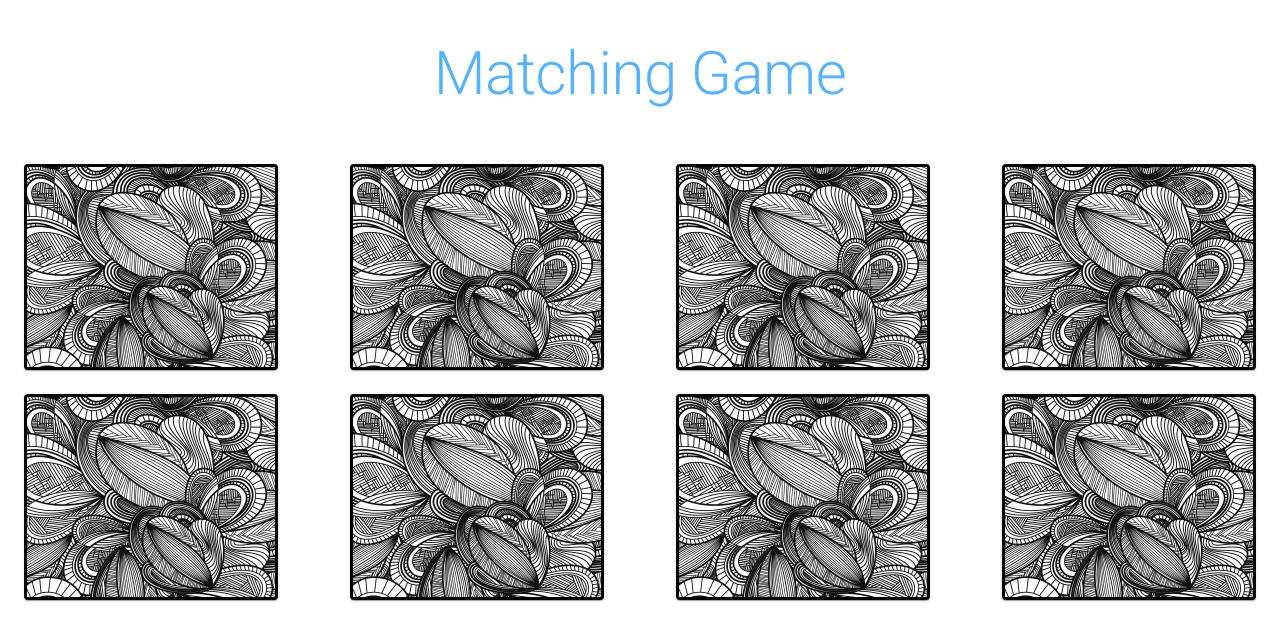
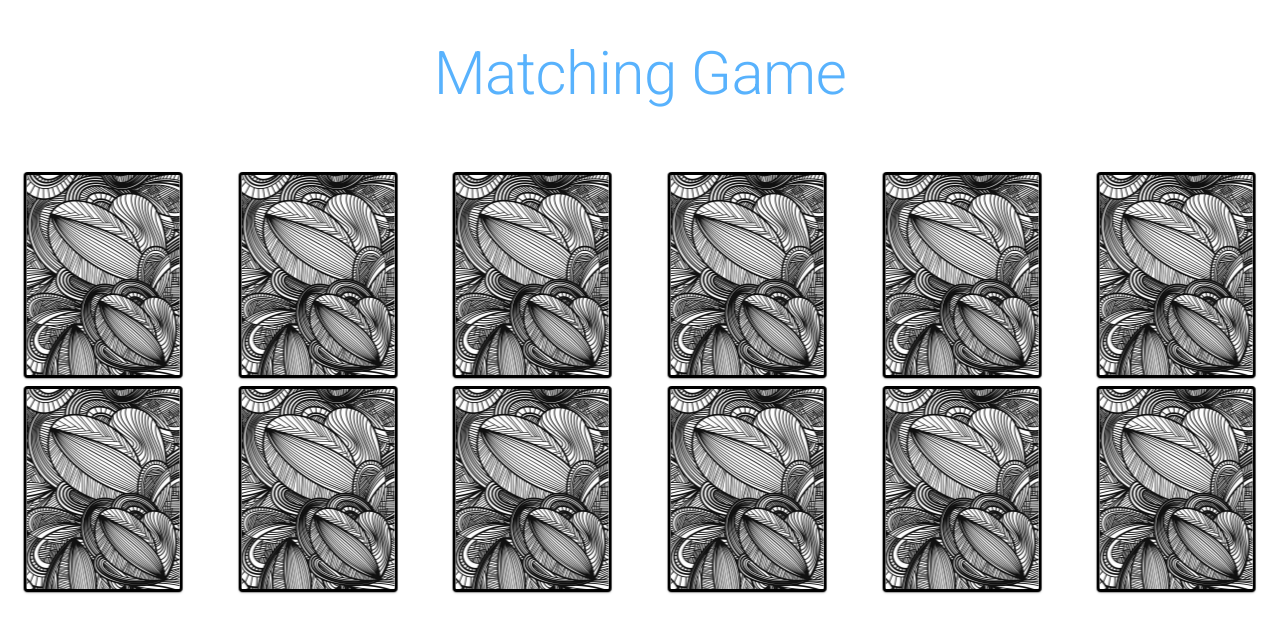
Before and after one commit to mcintyremason/match-game, a React app: page / in a window 1280 px wide. Both pictures are taken after a click on the button "START". Shown: the top 640 px of the page. Built offline with nearby package versions, Linux system fonts and the light colour scheme.

Commit message:
card spacing

```diff
--- a/src/components/Game/index.tsx
+++ b/src/components/Game/index.tsx
@@ -208,11 +208,11 @@ class Game extends React.Component<GameProps, GameType> {
         >
           <Typography variant='h1'>You Win!</Typography>
         </Grid>)
-        : <Grid container spacing={3}>
+        : <Grid container spacing={cards.length <= 8 ? 3 : 1}>
           {cards
           .sort((a, b) => a.order - b.order)
           .map(card => (
-          <Grid item xs={6} sm={3} key={card.id}>
+          <Grid item xs={6} sm={cards.length <= 8 ? 3 : 2} key={card.id}>
             <MatchCard {... {
                 ...card,
                 selected: selectedCardFirst === card || selectedCardSecond === card,
--- a/src/components/HomePage/index.tsx
+++ b/src/components/HomePage/index.tsx
@@ -70,34 +70,34 @@ const cards: Array<MatchCardProps> = [{
     imgSrc: forky,
     selected: false
   },
-  // {
-  //   id: '9',
-  //   value: 'Mr. Potato Head',
-  //   order: Math.floor(Math.random() * 4),
-  //   imgSrc: mrPotatoHead,
-  //   selected: false
-  // },
-  // {
-  //   id: '10',
-  //   value: 'Mr. Potato Head',
-  //   order: Math.floor(Math.random() * 4),
-  //   imgSrc: mrPotatoHead,
-  //   selected: false
-  // },
-  // {
-  //   id: '11',
-  //   value: 'Mrs. Potato Head',
-  //   order: Math.floor(Math.random() * 4),
-  //   imgSrc: mrsPotatoHead,
-  //   selected: false
-  // },
-  // {
-  //   id: '12',
-  //   value: 'Mrs. Potato Head',
-  //   order: Math.floor(Math.random() * 4),
-  //   imgSrc: mrsPotatoHead,
-  //   selected: false
-  // },
+  {
+    id: '9',
+    value: 'Mr. Potato Head',
+    order: Math.floor(Math.random() * 4),
+    imgSrc: mrPotatoHead,
+    selected: false
+  },
+  {
+    id: '10',
+    value: 'Mr. Potato Head',
+    order: Math.floor(Math.random() * 4),
+    imgSrc: mrPotatoHead,
+    selected: false
+  },
+  {
+    id: '11',
+    value: 'Mrs. Potato Head',
+    order: Math.floor(Math.random() * 4),
+    imgSrc: mrsPotatoHead,
+    selected: false
+  },
+  {
+    id: '12',
+    value: 'Mrs. Potato Head',
+    order: Math.floor(Math.random() * 4),
+    imgSrc: mrsPotatoHead,
+    selected: false
+  },
   // {
   //   id: '13',
   //   value: 'Slinky Dog',
```
